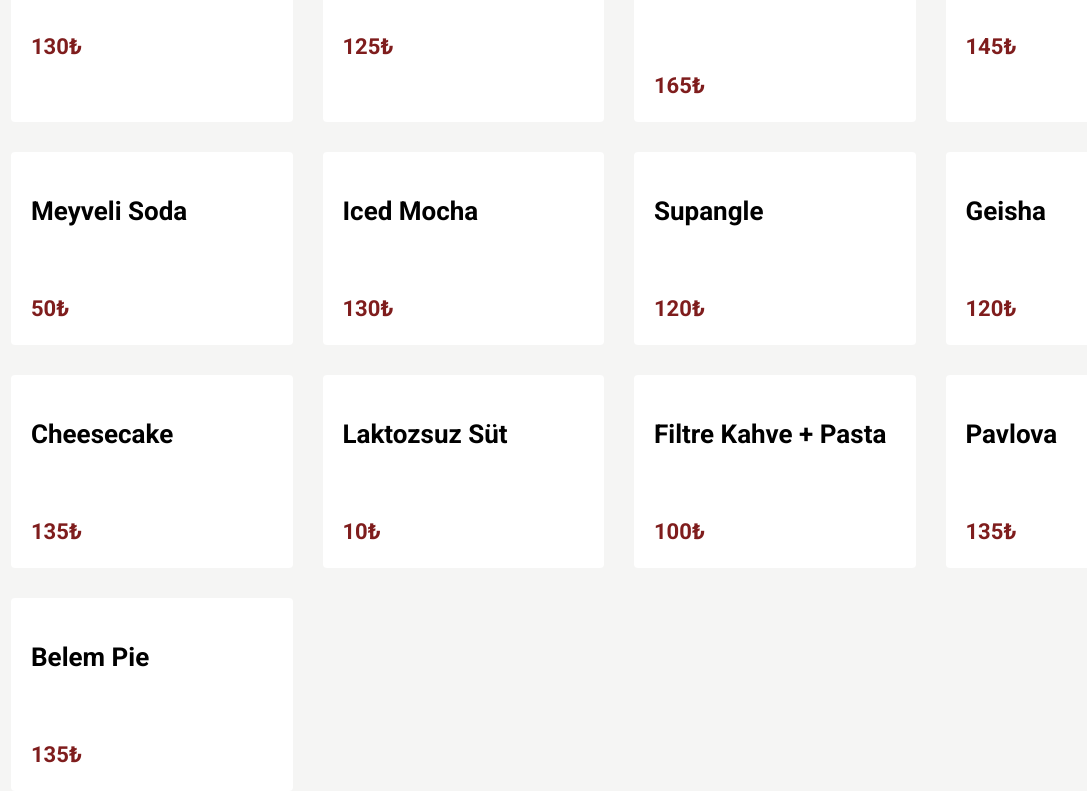
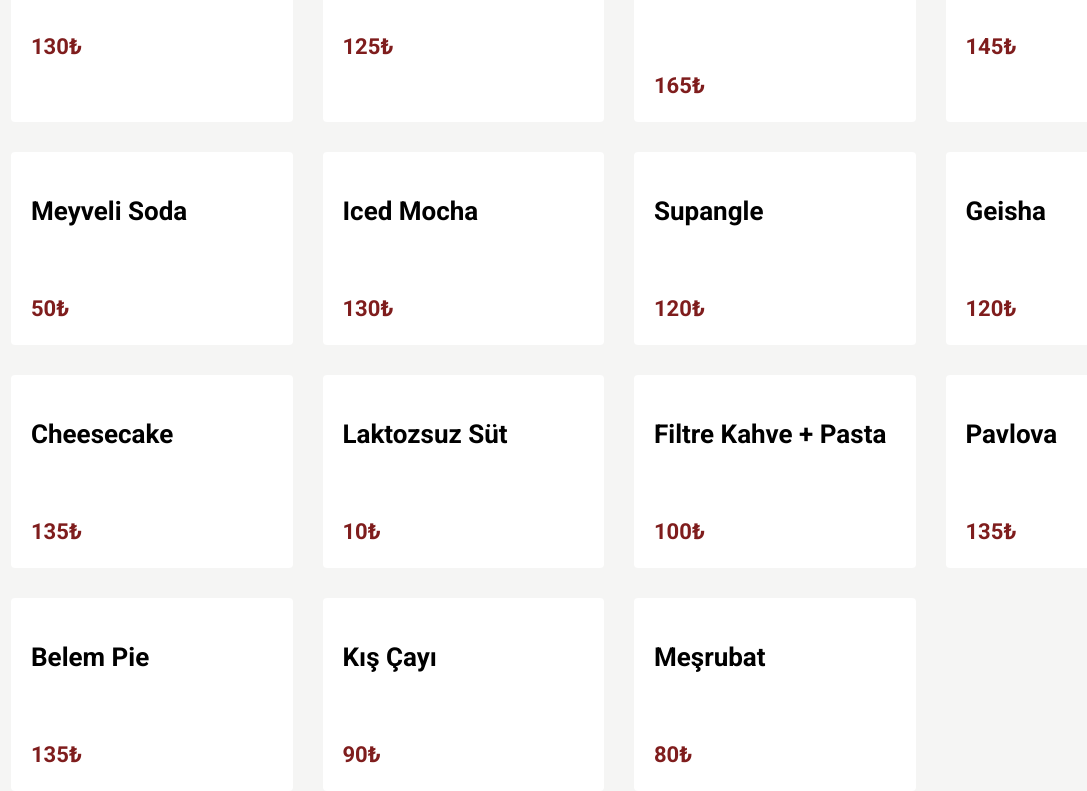
Before and after one commit to begumirci/vista-coffe, a React (Vite) app: page / in a window 1280 px wide. Shown: the part 3120-3911 px from the top of the page, without its empty margins (21-1108 px from the left). Built offline with nearby package versions, Linux system fonts and the light colour scheme.

Commit message:
menü eklendi

```diff
--- a/data.json
+++ b/data.json
@@ -354,5 +354,17 @@
     "name": "Belem Pie",
     "price": 135,
     "category": "Tatlılar"
+  },
+  {
+    "id": 64,
+    "name": "Kış Çayı",
+    "price": 90,
+    "category": "Sıcak İçecekler"
+  },
+  {
+    "id": 65,
+    "name": "Meşrubat",
+    "price": 80,
+    "category": "Soğuk İçecekler"
   }
 ]
--- a/src/addProduct.jsx
+++ b/src/addProduct.jsx
@@ -1,3 +1,4 @@
 export default function AddProduct() {
+
   return <div>addProduct</div>;
 }
```
